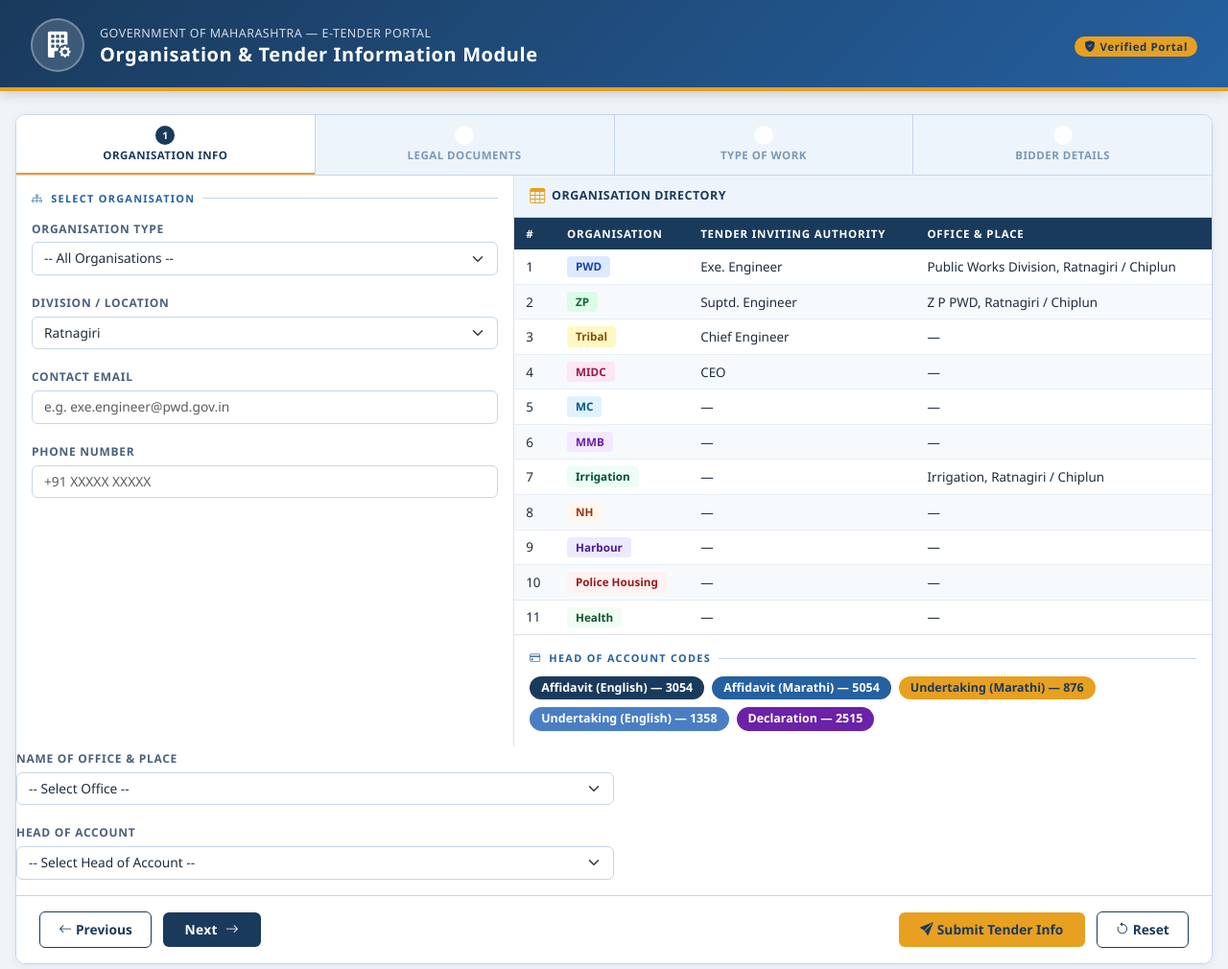
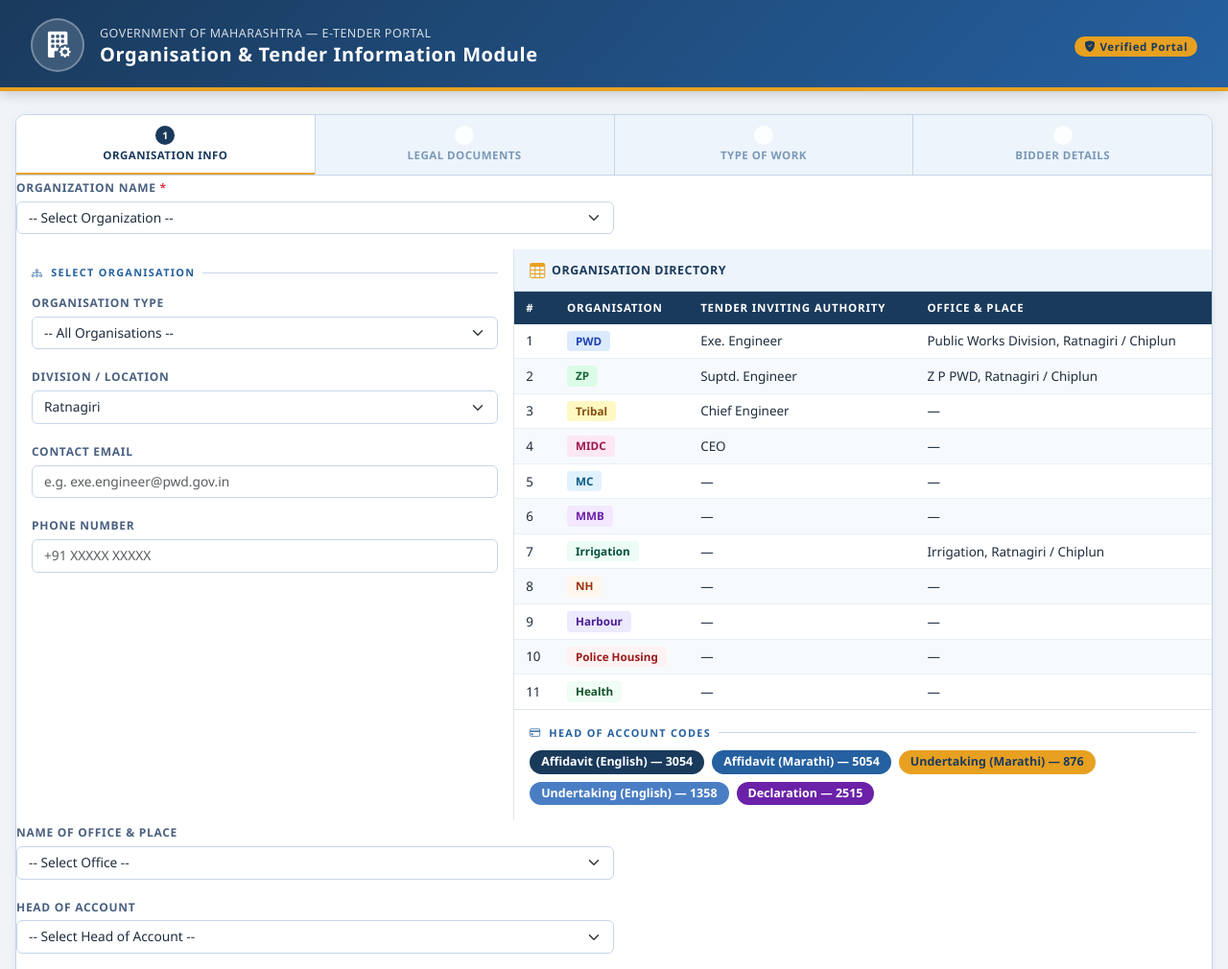
Before and after one commit to Hacked17/TendorManagementDemo, a plain HTML site: page 01_organization_info.html in a window 1280 px wide. Shown: the top 1010 px of the page at 96% size. Drawn offline with nearby package versions, Linux system fonts and the light colour scheme.

Commit message:
Update 01_organization_info.html

```diff
--- a/01_organization_info.html
+++ b/01_organization_info.html
@@ -383,7 +383,44 @@
         <div><span class="step-num">4</span></div>Bidder Details
       </div>
     </div>
+    <!-- Organization Name -->
 
+<div class="col-md-6 mb-3">
+
+    <label class="form-label fw-semibold">
+        Organization Name
+        <span class="text-danger">*</span>
+    </label>
+
+    <select class="form-select" id="organizationName" required>
+
+        <option value="">-- Select Organization --</option>
+
+        <option value="PWD">PWD</option>
+
+        <option value="ZP">Zilla Parishad (ZP)</option>
+
+        <option value="Tribal">Tribal</option>
+
+        <option value="MIDC">MIDC</option>
+
+        <option value="MC">Municipal Council (MC)</option>
+
+        <option value="MMB">MMB</option>
+
+        <option value="Irrigation">Irrigation</option>
+
+        <option value="NH">National Highway (NH)</option>
+
+        <option value="Harbour">Harbour</option>
+
+        <option value="Police Housing">Police Housing</option>
+
+        <option value="Health">Health Department</option>
+
+    </select>
+
+</div>
     <!-- TAB 1 — ORGANISATION INFO -->
     <div class="tab-panel active" id="tab0">
       <div class="row g-0">
```
